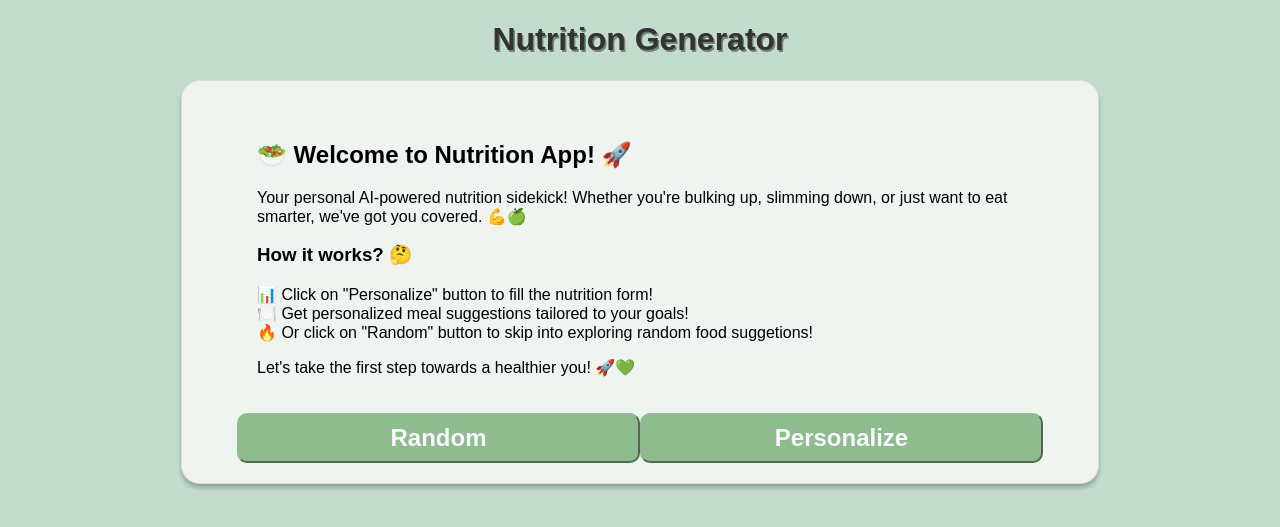
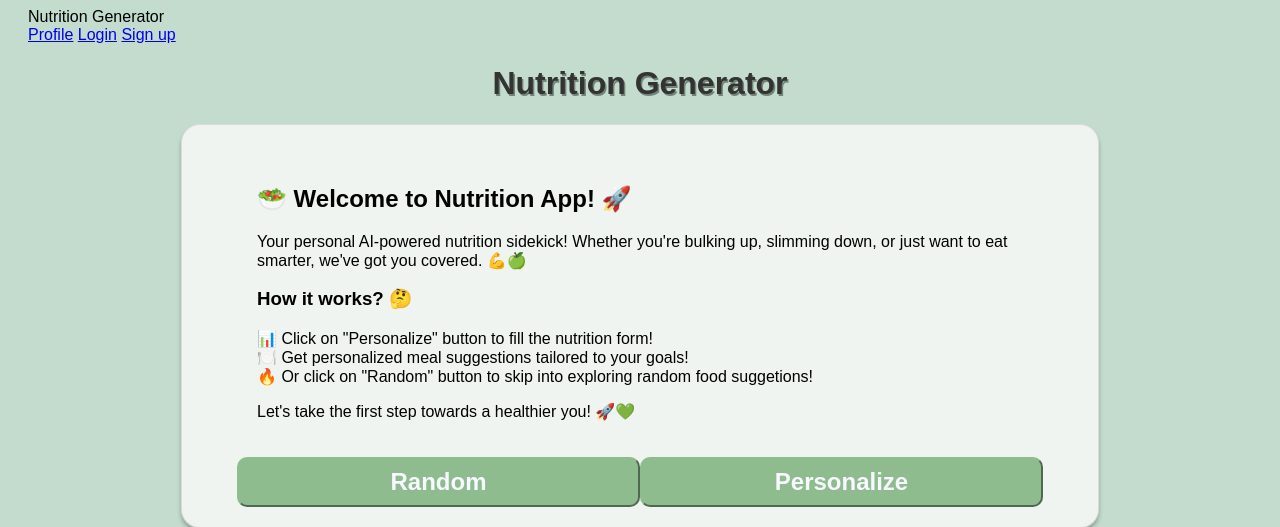
Before and after one commit to lextale/MealPlanGenerator, a Flask app: page / in a window 1280 px wide. Shown: the top 527 px of the page. Run offline with Flask 3, Linux system fonts and the light colour scheme; parts of the project's set-up code (start-up, migrations or seed data) failed here and were passed over.

Commit message:
Update index.html

```diff
--- a/app/templates/index.html
+++ b/app/templates/index.html
@@ -8,6 +8,18 @@
     <link rel="stylesheet" href="{{ url_for('static', filename='styles.css') }}">
     <script src="{{ url_for('static', filename='script.js') }}"></script>
 </head>
+
+<nav class="navbar">
+  <div class="nav-left">
+    <span class="logo">Nutrition Generator</span>
+  </div>
+  <div class="nav-right">
+    <a href="#profile" id="profile">Profile</a>
+    <a href="#login" id="login">Login</a>
+    <a href="#register" id="register">Sign up</a>
+  </div>
+</nav>
+
 <body>
 
     <h1>Nutrition Generator</h1>
```
